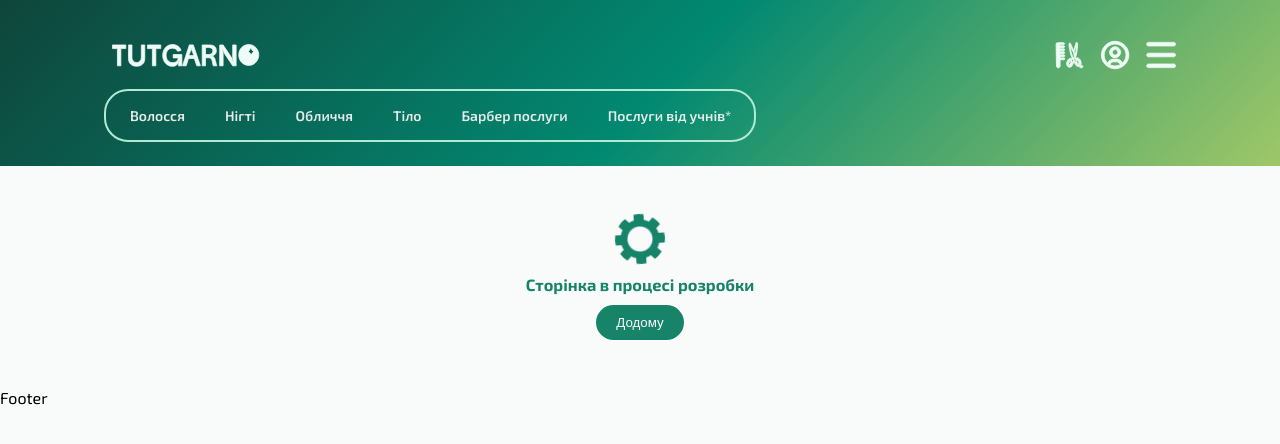
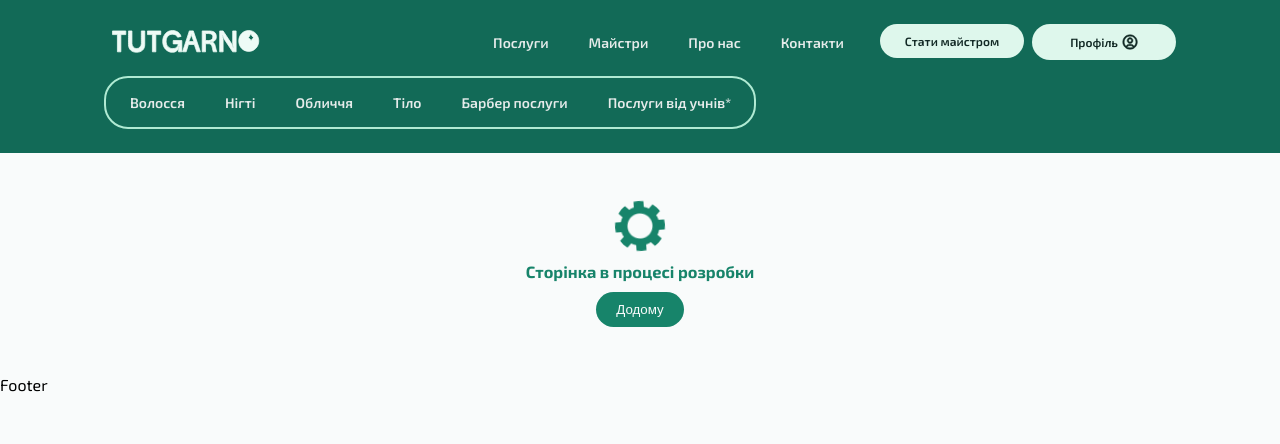
Before and after one commit to TutGarnoTeam/tutgarno-fe, a React (Vite) app: page /tutgarno-fe/about in a window 1280 px wide. Shown: the top 444 px of the page. Built offline with nearby package versions, Linux system fonts and the light colour scheme.

Commit message:
add header for laptop

```diff
--- a/src/components/Header/Header.module.scss
+++ b/src/components/Header/Header.module.scss
@@ -19,24 +19,27 @@
     }
   }
 
-  &_auth_btn {
+  &_nav {
+
+    &_btn {
       display: flex;
       align-items: center;
       justify-content: center;
       gap: 4px;
+      padding: 10px 34px;
       border-radius: 16px;
-    padding: 8px 6px;
-    width: 108px;
 
+      font-family: var(--font-family);
       font-weight: 600;
       font-size: 12px;
       line-height: 120%;
       color: #112824;
-    background-color: #def7ec;
+      background: #def7ec;
 
       &_icon {
         width: 12px;
         height: 12px;
+      }
     }
   }
 }
@@ -110,6 +113,7 @@
     border-radius: 24px;
     padding: 10px 20px;
 
+    color: #112824;
     background-color: #def7ec;
   }
 
@@ -117,16 +121,11 @@
     width: 20px;
     height: 20px;
   }
-
-  &_menu {
-  }
 }
 
 @media screen and (min-width: 768px) {
   .header {
     padding: 0 52px 24px;
-
-    background: linear-gradient(134deg, #0f453b 0%, #028971 52%, #9fc768 100%);
 
     &_wrap {
       padding: 16px 0;
@@ -139,18 +138,22 @@
       }
     }
 
-    &_nav_list {
+    &_nav {
+      &_btn {
+        padding: 0;
+        color: #def7ec;
+        background-color: inherit;
+
+        &_icon {
+          width: 40px;
+          height: 40px;
+        }
+      }
+    }
+
+    &_list_btn {
       display: flex;
       gap: 16px;
-
-      &_btn {
-        color: #eefbf6;
-      }
-
-      &_icon {
-        width: 30px;
-        height: 30px;
-      }
     }
   }
 
@@ -171,21 +174,51 @@
 }
 
 @media screen and (min-width: 1280px) {
+
   .header {
     padding: 24px 104px;
 
-    &_nav_list {
+    &_wrap {
+      padding: 0;
+      margin-bottom: 16px;
+    }
+
+    &_nav {
       display: flex;
       gap: 16px;
 
       &_btn {
-        color: #eefbf6;
+        min-width: 144px;
+        padding: 10px 24px;
+        border-radius: 24px;
+
+        color: #112824;
+        background-color: #def7ec;
+
+        &_icon {
+          width: 16px;
+          height: 16px;
+        }
       }
 
-      &_icon {
-        width: 30px;
-        height: 30px;
+      &_link {
+        padding: 10px 20px;
+
+        font-family: var(--font-family);
+        font-weight: 600;
+        font-size: 14px;
+        line-height: 150%;
+        color: #e5ebea;
       }
+    }
+
+    &_list_btn {
+      gap: 8px;
+    }
+
+    &_list_link {
+      display: flex;
+      align-items: center;
     }
   }
 
--- a/src/components/Header/Header.tsx
+++ b/src/components/Header/Header.tsx
@@ -6,6 +6,9 @@ import 'swiper/css';
 import { Icon } from '../UI';
 import s from './Header.module.scss';
 import { Navigation } from 'swiper/modules';
+
+const tablet = 768;
+const laptop = 1280;
 
 interface ICategory {
   id: number;
@@ -55,22 +58,87 @@ const FixedMenu = () => {
           />
         </button>
       </div>
-      <div className={s.fixed_header_menu}></div>
     </div>
+  );
+};
+
+const NavMobile: React.FC = () => {
+  const navigate = useNavigate();
+
+  const handleClick = () => {
+    navigate('/login');
+  };
+
+  return (
+    <button className={s.header_nav_btn} onClick={handleClick}>
+      Вхід
+      <Icon id={'icon-user'} style={s.header_nav_btn_icon} />
+    </button>
+  );
+};
+
+const NavTablet: React.FC = () => {
+  return (
+    <ul className={s.header_list_btn}>
+      <li>
+        <button className={s.header_nav_btn}>
+          <Icon id={'icon-Master2'} style={s.header_nav_btn_icon} />
+        </button>
+      </li>
+      <li>
+        <button className={s.header_nav_btn}>
+          <Icon id={'icon-user'} style={s.header_nav_btn_icon} />
+        </button>
+      </li>
+      <li>
+        <button className={s.header_nav_btn}>
+          <Icon id={'icon-menu'} style={s.header_nav_btn_icon} />
+        </button>
+      </li>
+    </ul>
+  );
+};
+
+const NavLaptop: React.FC = () => {
+  return (
+    <>
+      <ul className={s.header_list_link}>
+        <li>
+          <Link to={'/services'} className={s.header_nav_link}>Послуги</Link>
+        </li>
+        <li>
+          <Link to={'/specialists'} className={s.header_nav_link}>Майстри</Link>
+        </li>
+        <li>
+          <Link to={'/about'} className={s.header_nav_link}>Про нас</Link>
+        </li>
+        <li>
+          <Link to={'/contacts'} className={s.header_nav_link}>Контакти</Link>
+        </li>
+      </ul>
+      <ul className={s.header_list_btn}>
+        <li>
+          <button className={s.header_nav_btn}>
+            Стати майстром
+          </button>
+        </li>
+        <li>
+          <button className={s.header_nav_btn}>
+            Профіль
+            <Icon id={'icon-user'} style={s.header_nav_btn_icon} />
+          </button>
+        </li>
+      </ul>
+    </>
   );
 };
 
 const Header: React.FC = () => {
   const [showFixedMenu, setShowFixedMenu] = useState(false);
-  const [isMobile, setIsMobile] = useState(window.innerWidth < 768);
-  const navigate = useNavigate();
-
-  const handleClickLogin = () => {
-    navigate('/login');
-  };
+  const [width, setWidth] = useState(window.innerWidth);
 
   const handleCheckWidth = () => {
-    setIsMobile(window.innerWidth < 768);
+    setWidth(window.innerWidth);
   };
 
   useEffect(() => {
@@ -91,7 +159,7 @@ const Header: React.FC = () => {
       window.removeEventListener('scroll', handleScroll);
       window.removeEventListener('resize', handleCheckWidth);
     };
-  }, [window.scrollY, isMobile]);
+  }, [window.scrollY, width]);
 
   return (
     <>
@@ -100,32 +168,11 @@ const Header: React.FC = () => {
           <Link to={'/'} className={s.header_logo}>
             <Icon id={'icon-Logo'} style={s.header_logo_icon} />
           </Link>
-          {isMobile ? (
-            <button
-              className={s.header_auth_btn}
-              onClick={handleClickLogin}>
-              Вхід
-              <Icon id={'icon-user'} style={s.header_auth_btn_icon} />
-            </button>
-          ) : (
-            <ul className={s.header_nav_list}>
-              <li>
-                <button className={s.header_nav_list_btn}>
-                  <Icon id={'icon-Master2'} style={s.header_nav_list_icon} />
-                </button>
-              </li>
-              <li>
-                <button className={s.header_nav_list_btn}>
-                  <Icon id={'icon-user'} style={s.header_nav_list_icon} />
-                </button>
-              </li>
-              <li>
-                <button className={s.header_nav_list_btn}>
-                  <Icon id={'icon-menu'} style={s.header_nav_list_icon} />
-                </button>
-              </li>
-            </ul>
-          )}
+          <nav className={s.header_nav}>
+            {width < tablet && <NavMobile />}
+            {width >= tablet && width < laptop && <NavTablet />}
+            {width >= laptop && <NavLaptop />}
+          </nav>
         </div>
         <Swiper
           modules={[Navigation]}
@@ -139,7 +186,7 @@ const Header: React.FC = () => {
           ))}
         </Swiper>
       </header>
-      {showFixedMenu && isMobile && <FixedMenu />}
+      {showFixedMenu && width < tablet && <FixedMenu />}
     </>
   );
 };
```
Lines whose indentation alone changed are shown as unchanged.
